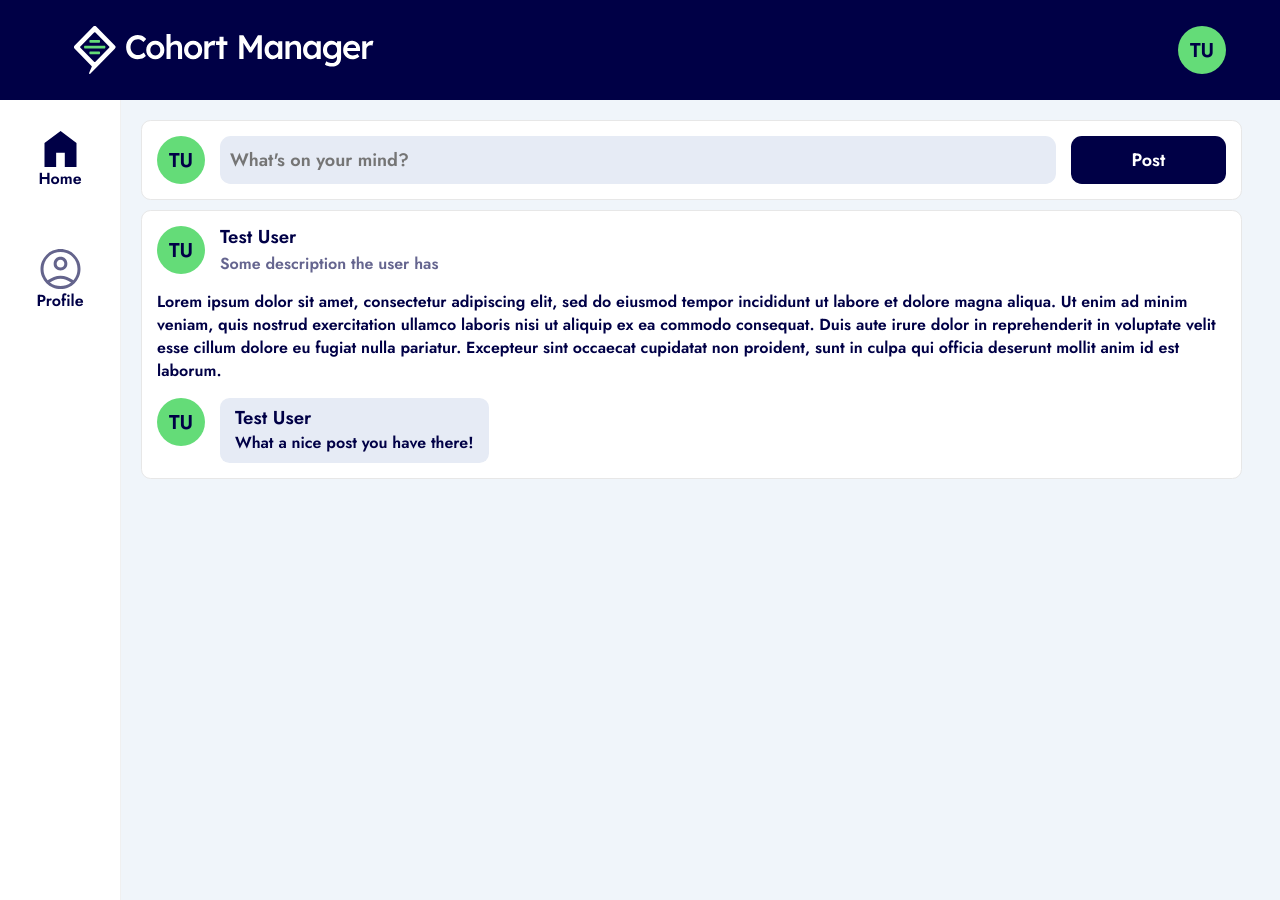
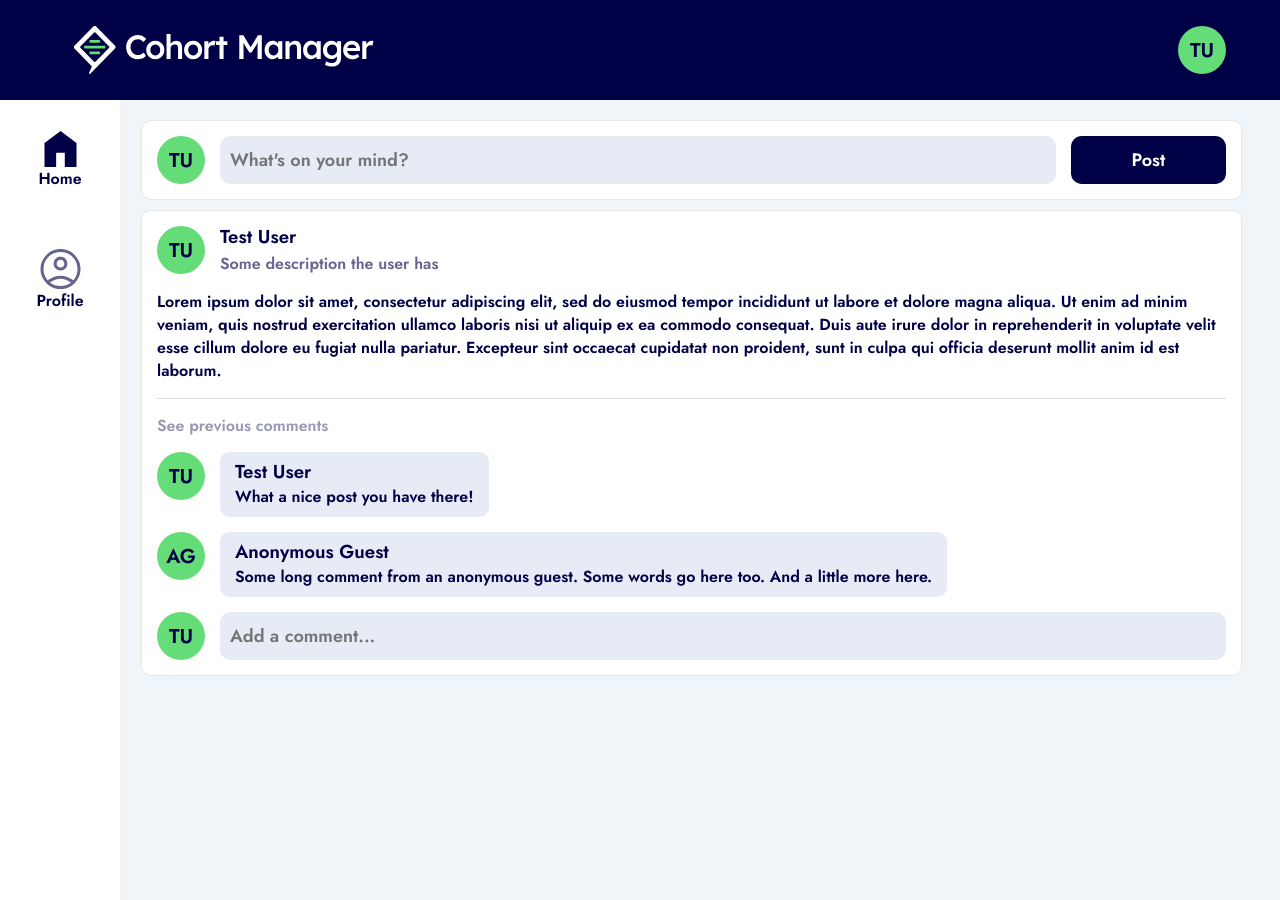
Before and after one commit to boolean-uk/react-cohort-dashboard-challenge, a React (Vite) app: page / in a window 1280 px wide. Built offline with nearby package versions, Linux system fonts and the light colour scheme.

Commit message:
Add comment field to post

```diff
--- /dev/null
+++ b/src/components/CommentField.jsx
@@ -0,0 +1,10 @@
+import ProfileCircle from "./ProfileCircle";
+
+export default function CommentField() {
+  return (
+    <div>
+      <ProfileCircle color={"var(--secondary)"} fullname={"Test User"} />
+      <input placeholder="Add a comment..." />
+    </div>
+  );
+}
--- a/src/components/Post.jsx
+++ b/src/components/Post.jsx
@@ -1,5 +1,7 @@
 import "../styles/Post.css";
+import CommentField from "./CommentField";
 import PostComment from "./PostComment";
+import PostInput from "./PostInput";
 import ProfileCircle from "./ProfileCircle";
 
 export default function Post({ children }) {
@@ -12,12 +14,20 @@ export default function Post({ children }) {
           <p className="description">Some description the user has</p>
         </div>
       </div>
-      <p>{children}</p>
+      <p className="card-content">{children}</p>
       <div className="card-comments">
+        <a>See previous comments</a>
         <PostComment
           content={"What a nice post you have there!"}
           username={"Test User"}
         />
+        <PostComment
+          content={
+            "Some long comment from an anonymous guest. Some words go here too. And a little more here."
+          }
+          username={"Anonymous Guest"}
+        />
+        <CommentField />
       </div>
     </div>
   );
--- a/src/styles/Post.css
+++ b/src/styles/Post.css
@@ -21,3 +21,16 @@
   opacity: 0.6;
   margin: 0;
 }
+
+.card-comments {
+  display: flex;
+  flex-direction: column;
+  border-top: 1px solid rgb(219, 219, 219);
+  padding-top: 15px;
+}
+
+.card-comments a {
+  cursor: pointer;
+  user-select: none;
+  opacity: 0.4;
+}
```
